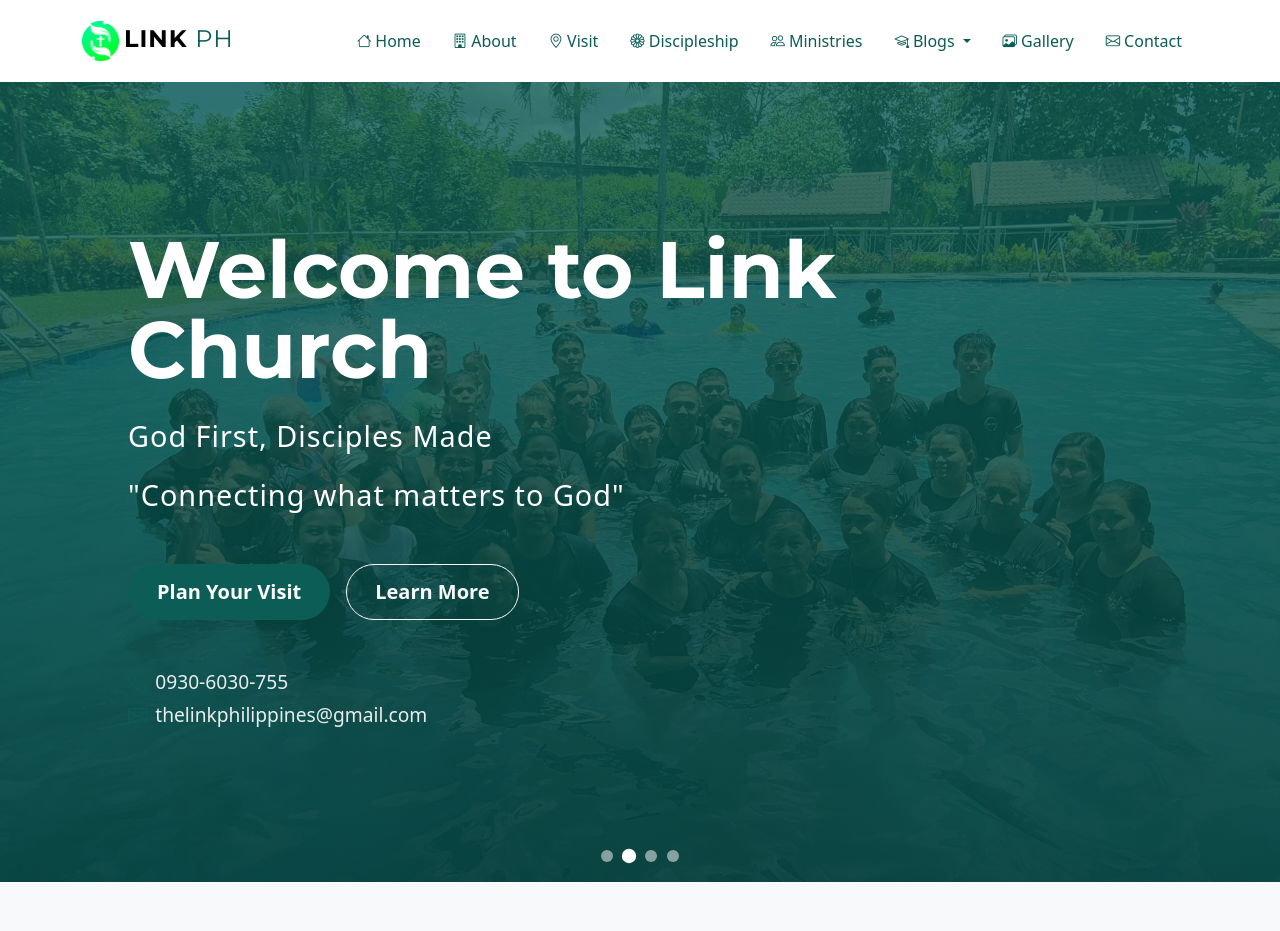
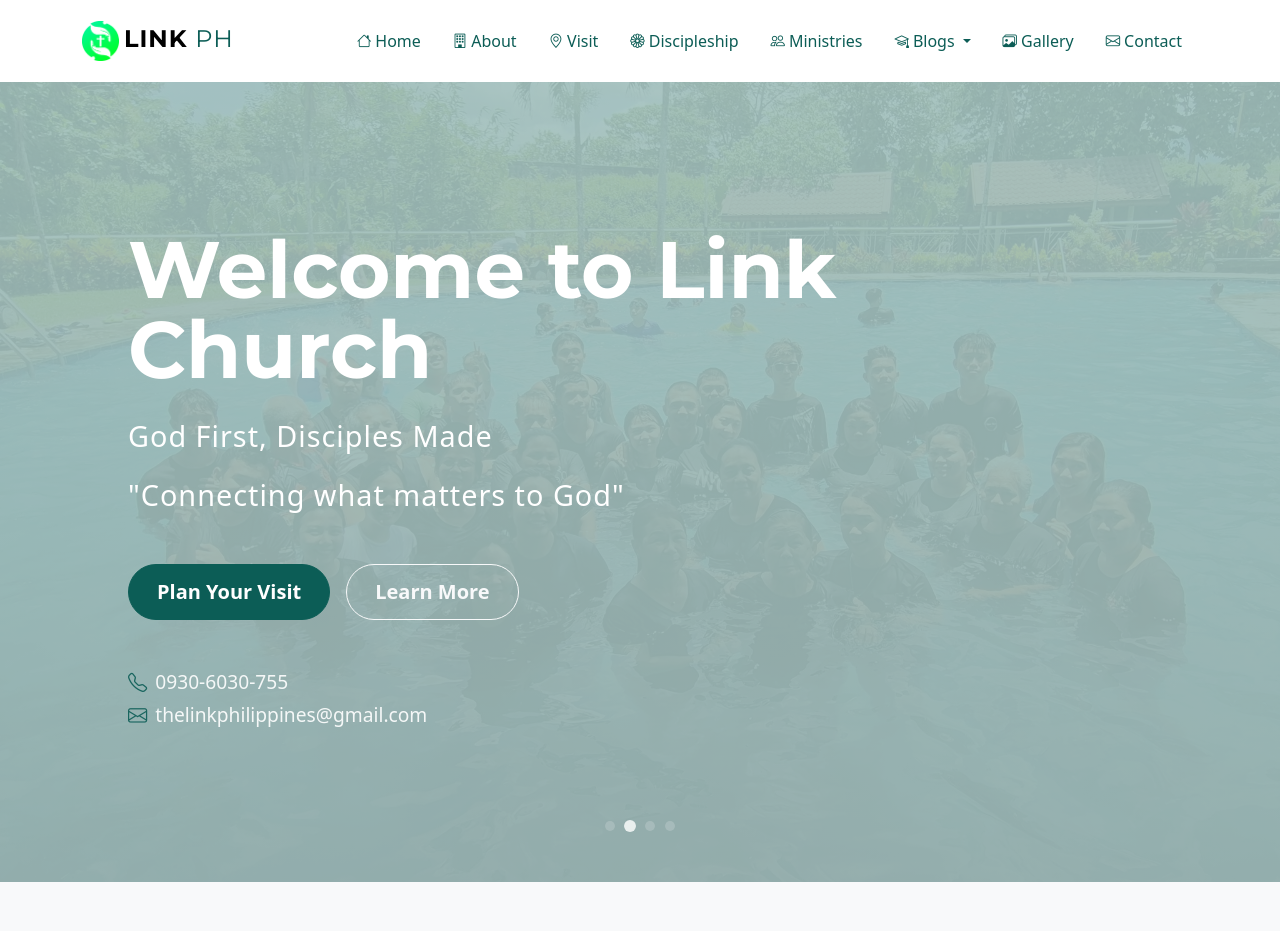
Before and after one commit to mikmak24/fe-linkph, a Vue app: page / in a window 1280 px wide. Shown: the top 931 px of the page. Built offline with nearby package versions, Linux system fonts and the light colour scheme.

Commit message:
Slideshow changes

```diff
--- a/src/views/HomeView.vue
+++ b/src/views/HomeView.vue
@@ -1,7 +1,13 @@
 <script setup>
-import { ref, onMounted, onBeforeUnmount } from 'vue'
+import { ref, onMounted } from 'vue'
 import { RouterLink } from 'vue-router'
 import bibleVersesData from '@/assets/data/bible-verses.json'
+
+// Import images directly
+import slideA from '@/assets/images/slideshows/a.jpg'
+import slideB from '@/assets/images/slideshows/b.jpg'
+import slideC from '@/assets/images/slideshows/c.jpg'
+import slideD from '@/assets/images/slideshows/d.jpg'
 
 // Create a reactive reference for the selected verse
 const randomVerse = ref({
@@ -25,59 +31,78 @@ const selectRandomVerse = () => {
 // Add a ref to control visibility for animation
 const isVerseVisible = ref(false);
 
-// Slideshow functionality
+// Slideshow functionality using Bootstrap
 const slides = [
-  'a.jpg',
-  'b.jpg',
-  'c.jpg',
-  'd.jpg'
+  { id: 0, url: slideA },
+  { id: 1, url: slideB },
+  { id: 2, url: slideC },
+  { id: 3, url: slideD }
 ];
-const currentSlide = ref(0);
-let slideInterval = null;
 
-const nextSlide = () => {
-  currentSlide.value = (currentSlide.value + 1) % slides.length;
-  console.log('Changing to slide:', currentSlide.value); // Debug log
-};
+// Initialize carousel and verse when component mounts
+onMounted(() => {
+  // Initialize random verse
+  selectRandomVerse();
 
-// Start slideshow when component mounts
-onMounted(() => {
-  selectRandomVerse();
-  // Initial slide
-  console.log('Starting slideshow with slide:', currentSlide.value);
-  // Change slide every 8 seconds
-  slideInterval = setInterval(nextSlide, 4000);
+  // Initialize Bootstrap carousel with JavaScript
+  // Using setTimeout to ensure DOM is fully rendered
+  setTimeout(() => {
+    try {
+      if (typeof bootstrap !== 'undefined') {
+        const carouselElement = document.getElementById('heroCarousel');
+        if (carouselElement) {
+          const carousel = new bootstrap.Carousel(carouselElement, {
+            interval: 6000, // Longer interval between slides (6 seconds)
+            ride: 'carousel',
+            wrap: true,
+            pause: false // Don't pause on hover
           });
-
-// Clean up interval when component unmounts
-onBeforeUnmount(() => {
-  if (slideInterval) clearInterval(slideInterval);
+        } else {
+          console.warn('Carousel element not found in DOM');
+        }
+      } else {
+        console.warn('Bootstrap not available');
+      }
+    } catch (e) {
+      console.error('Bootstrap carousel initialization error:', e);
+    }
+  }, 500);
 });
 </script>
 
 <template>
   <div>
-    <!-- Hero Section with Slideshow -->
+    <!-- Hero Section with Bootstrap Carousel -->
     <section class="hero-section">
-      <div class="slideshow-container">
+      <div id="heroCarousel" class="carousel slide carousel-fade" data-bs-ride="carousel">
+        <div class="carousel-inner">
           <div
             v-for="(slide, index) in slides"
-          :key="index"
-          class="slide"
-          :class="{ 'active': index === currentSlide }"
+            :key="`slide-${slide.id}`"
+            class="carousel-item"
+            :class="{ 'active': index === 0 }"
+          >
+            <div
+              class="carousel-background w-100 h-100"
               :style="{
-            backgroundImage: `linear-gradient(rgba(12, 93, 86, 0.8), rgba(3, 63, 58, 0.9)),
-                            url('/src/assets/images/slideshows/${slide}')`
+                backgroundImage: `linear-gradient(rgba(12, 93, 86, 0.8), rgba(3, 63, 58, 0.9)), url(${slide.url})`
               }"
             ></div>
-        <!-- Debugging indicator -->
-        <div class="slide-indicator">
-          <span
+          </div>
+        </div>
+
+        <!-- Indicator dots -->
+        <div class="carousel-indicators">
+          <button
             v-for="(slide, index) in slides"
-            :key="'indicator-'+index"
-            :class="{ 'active': index === currentSlide }"
-            class="dot"
-          ></span>
+            :key="`indicator-${slide.id}`"
+            type="button"
+            data-bs-target="#heroCarousel"
+            :data-bs-slide-to="index"
+            :class="{ 'active': index === 0 }"
+            :aria-current="index === 0 ? 'true' : 'false'"
+            :aria-label="`Slide ${index + 1}`"
+          ></button>
         </div>
       </div>
 
@@ -271,16 +296,17 @@ onBeforeUnmount(() => {
   overflow: hidden;
 }
 
-.slideshow-container {
+/* Bootstrap Carousel Styling */
+#heroCarousel {
   position: absolute;
   top: 0;
   left: 0;
   width: 100%;
   height: 100%;
-  z-index: -1;
+  z-index: 0;
 }
 
-.slide {
+.carousel-background {
   position: absolute;
   top: 0;
   left: 0;
@@ -288,12 +314,44 @@ onBeforeUnmount(() => {
   height: 100%;
   background-size: cover;
   background-position: center center;
-  opacity: 0;
-  transition: opacity 0.7s ease-in-out;
 }
 
-.slide.active {
+.carousel-item {
+  height: 100vh;
+}
+
+/* Smoother fade transition */
+.carousel-fade .carousel-item {
+  opacity: 0;
+  transition-duration: 3s; /* Longer transition */
+  transition-property: opacity;
+  transition-timing-function: ease-in-out; /* Smoother easing */
+}
+
+.carousel-fade .carousel-item.active {
   opacity: 1;
+  z-index: 1;
+}
+
+/* Make the carousel indicators more subtle */
+.carousel-indicators {
+  bottom: 25px; /* Position a bit higher */
+}
+
+.carousel-indicators button {
+  width: 10px;
+  height: 10px;
+  border-radius: 50%;
+  margin: 0 5px;
+  background-color: rgba(255, 255, 255, 0.3);
+  transition: all 0.3s ease;
+  opacity: 0.6;
+}
+
+.carousel-indicators button.active {
+  background-color: white;
+  transform: scale(1.2);
+  opacity: 0.8;
 }
 
 .hero-content {
@@ -506,28 +564,4 @@ onBeforeUnmount(() => {
 .btn-outline-light:hover {
   transform: translateY(-2px);
 }
-
-/* Slide indicator dots */
-.slide-indicator {
-  position: absolute;
-  bottom: 20px;
-  left: 50%;
-  transform: translateX(-50%);
-  display: flex;
-  gap: 10px;
-  z-index: 100;
-}
-
-.dot {
-  width: 12px;
-  height: 12px;
-  border-radius: 50%;
-  background-color: rgba(255, 255, 255, 0.5);
-  transition: all 0.3s ease;
-}
-
-.dot.active {
-  background-color: white;
-  transform: scale(1.2);
-}
 </style>
```
Lines whose indentation alone changed are shown as unchanged.
